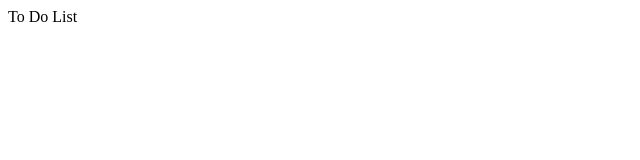
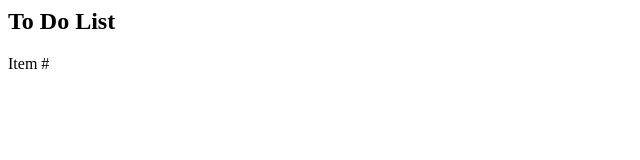
Before and after one commit to louischrisorona/to-do-app, a plain HTML site: page index.html in a window 1280 px wide. Shown: the whole page, without its empty margins (0-640 px from the left). Drawn offline with Linux system fonts and the light colour scheme.

Commit message:
Added some text to clarify layout

```diff
--- a/index.html
+++ b/index.html
@@ -4,8 +4,12 @@
         <title>Chris' To Do App</title>
     </head>
     <body>
-        <table class="todo-table">
-            <thead class="todo-head">To Do List</thead>
-        </table>
+        <section class="container">
+            <h2>To Do List</h2>
+            <table class="todo-table">
+                    <thead class="todo-head">Item #</thead>
+            </table>
+        </section>
+
     </body>
 </html>
```
